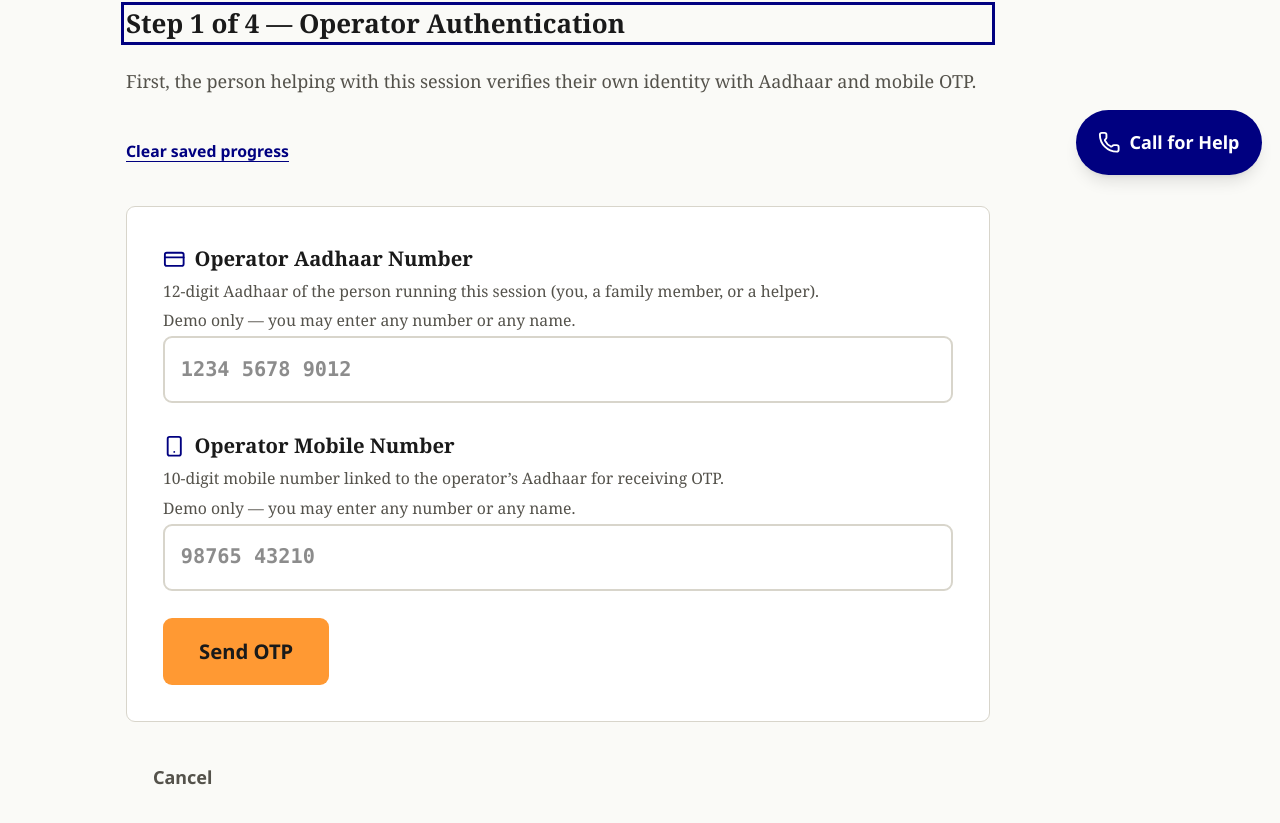
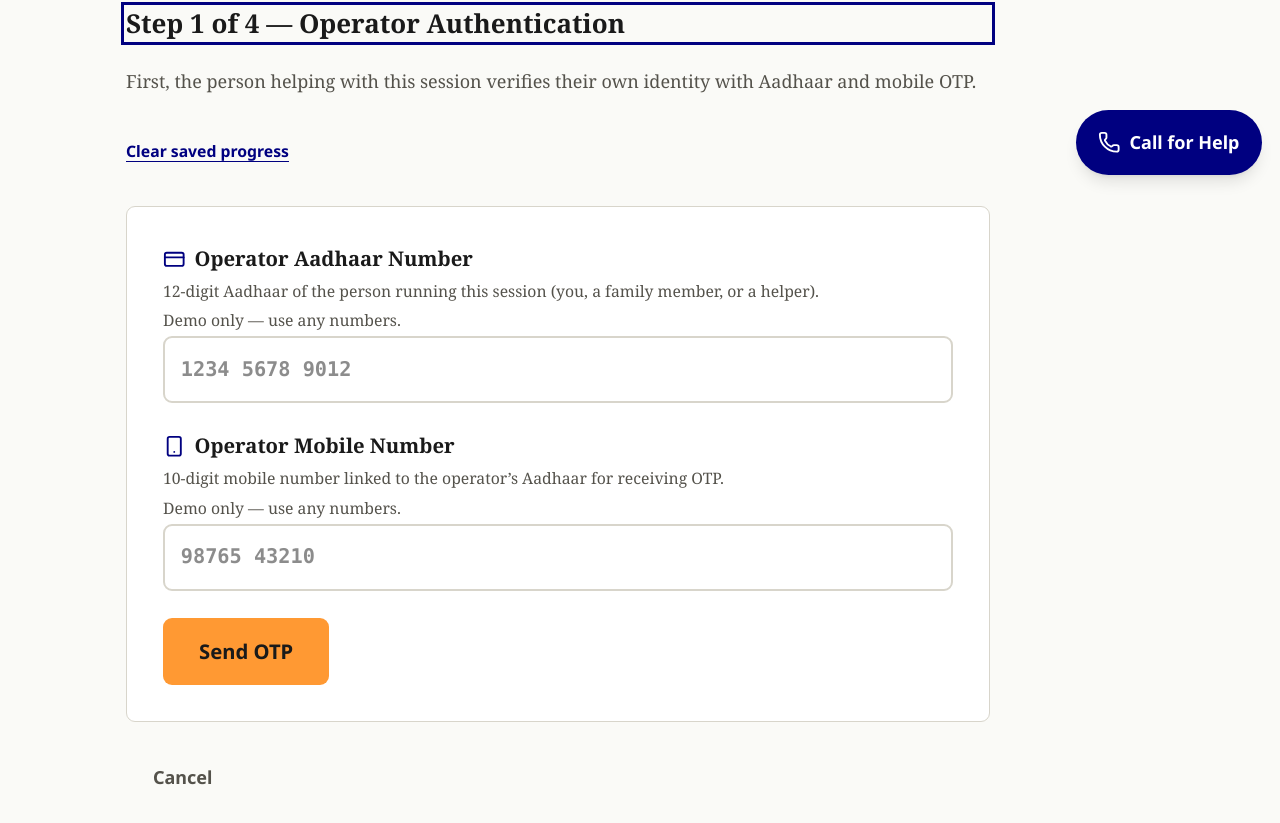
Before and after one commit to swaroop-creator07/jivan-praman, a React (Vite) app: page /pramaan/generate in a window 1280 px wide. Shown: the part 607-1430 px from the top of the page. Built offline with nearby package versions, Linux system fonts and the light colour scheme.

Commit message:
feat: show number/name-specific demo hints above each input

```diff
--- a/src/features/pensioner/pramaan/Generate.tsx
+++ b/src/features/pensioner/pramaan/Generate.tsx
@@ -177,9 +177,10 @@ function renderControl(field: FieldDef, value: string, set: (v: string) => void,
 
 function FieldBlock({ field, value, onChange }: { field: FieldDef; value: string; onChange: (v: string) => void }) {
   const { t } = useTranslation();
+  const demoKey = field.type === 'number' ? 'gen_demo_number' : field.type === 'select' ? 'gen_demo_hint' : 'gen_demo_name';
   return (
     <Field label={<LabelWithIcon icon={FIELD_ICONS[field.key]}>{labelNode(field, t)}</LabelWithIcon>} help={field.helpKey ? t(field.helpKey) : undefined} htmlFor={`f-${field.key}`}>
-      <p className="text-sm text-slate-500 mb-1">{t('gen_demo_hint')}</p>
+      <p className="text-sm text-slate-500 mb-1">{t(demoKey)}</p>
       {renderControl(field, value, onChange, t)}
       {field.key === 'bank' && <p className="text-sm font-semibold text-[var(--color-success)] mt-2">{t('gen_free_govt')}</p>}
     </Field>
@@ -485,14 +486,14 @@ export default function GeneratePramaan() {
 
           <div className="bg-white border border-[var(--color-border)] rounded-lg p-6 sm:p-8 space-y-6">
             <Field label={<LabelWithIcon icon={CreditCard}>{t('gen_operator_aadhaar')}</LabelWithIcon>} help={t('gen_operator_aadhaar_help')} htmlFor="opAadhaar">
-              <p className="text-sm text-slate-500 mb-1">{t('gen_demo_hint')}</p>
+              <p className="text-sm text-slate-500 mb-1">{t('gen_demo_number')}</p>
               <input id="opAadhaar" type="tel" inputMode="numeric" value={operator.aadhaar}
                 onChange={(e) => setOperator((o) => ({ ...o, aadhaar: e.target.value.replace(/\D/g, '').slice(0, 12) }))}
                 placeholder="1234 5678 9012" className={inputCls + ' font-mono'} />
             </Field>
 
             <Field label={<LabelWithIcon icon={Smartphone}>{t('gen_operator_mobile')}</LabelWithIcon>} help={t('gen_operator_mobile_help')} htmlFor="opMobile">
-              <p className="text-sm text-slate-500 mb-1">{t('gen_demo_hint')}</p>
+              <p className="text-sm text-slate-500 mb-1">{t('gen_demo_number')}</p>
               <input id="opMobile" type="tel" inputMode="numeric" value={operator.mobile}
                 onChange={(e) => setOperator((o) => ({ ...o, mobile: e.target.value.replace(/\D/g, '').slice(0, 10) }))}
                 placeholder="98765 43210" className={inputCls + ' font-mono'} />
@@ -511,7 +512,7 @@ export default function GeneratePramaan() {
               <div className="space-y-4 border-t border-[var(--color-border)] pt-6">
                 <p className="text-sm font-bold text-[var(--color-success)]">{t('gen_otp_sent_msg')} {operator.mobile.replace(/(\d{5})(\d{5})/, '$1 $2')}</p>
                 <Field label={<LabelWithIcon icon={KeyRound}>{t('gen_otp')}</LabelWithIcon>} help={t('gen_otp_help')} htmlFor="opOtp">
-                  <p className="text-sm text-slate-500 mb-1">{t('gen_demo_hint')}</p>
+                  <p className="text-sm text-slate-500 mb-1">{t('gen_demo_number')}</p>
                   <OtpInput value={operator.otp} onChange={(v) => setOperator((o) => ({ ...o, otp: v }))} />
                 </Field>
                 {error && <p role="alert" className="text-sm font-bold text-[var(--color-danger)] bg-[var(--color-danger-bg)] border border-[var(--color-danger)]/20 px-4 py-3 rounded-lg">{error}</p>}
--- a/src/i18n/translations.ts
+++ b/src/i18n/translations.ts
@@ -241,7 +241,9 @@ export const translations = {
     gen_practice_btn: 'Try a practice scan',
     gen_practice_note: 'This is a trial run. It will not count toward your real attempts.',
     gen_free_govt: 'This is a free government service. You will never be asked to pay.',
-    gen_demo_hint: 'Demo only — you may enter any number or any name.',
+    gen_demo_hint: 'Demo only.',
+    gen_demo_number: 'Demo only — use any numbers.',
+    gen_demo_name: 'Demo only — use any name.',
     gen_single_field: 'Enter one field at a time',
     gen_all_fields: 'Show all fields together',
     gen_field_of: 'Field {n} of {total}',
@@ -527,7 +529,9 @@ export const translations = {
     gen_practice_btn: 'अभ्यास स्कैन आज़माएं',
     gen_practice_note: 'यह एक परख है। इससे आपके वास्तविक प्रयासों की गिनती नहीं होगी।',
     gen_free_govt: 'यह एक निःशुल्क सरकारी सेवा है। आपसे कभी भुगतान नहीं मांगा जाएगा।',
-    gen_demo_hint: 'केवल डेमो — आप कोई भी नंबर या नाम भर सकते हैं।',
+    gen_demo_hint: 'केवल डेमो।',
+    gen_demo_number: 'केवल डेमो — कोई भी नंबर भरें।',
+    gen_demo_name: 'केवल डेमो — कोई भी नाम भरें।',
     gen_single_field: 'एक बार में एक फ़ील्ड भरें',
     gen_all_fields: 'सभी फ़ील्ड एक साथ दिखाएं',
     gen_field_of: 'फ़ील्ड {n} का {total}',
```
